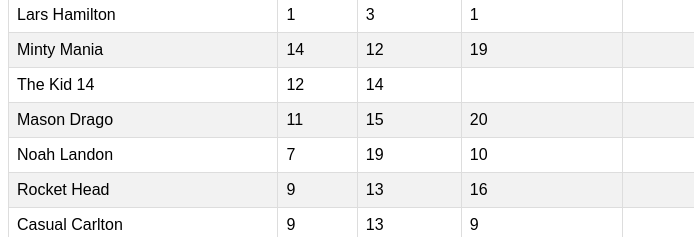
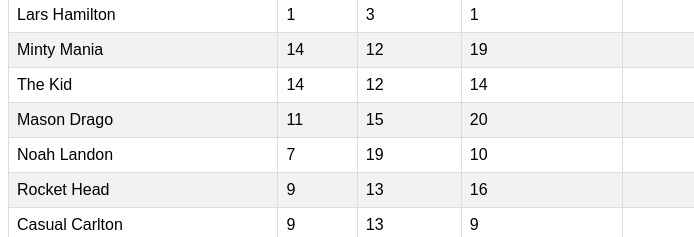
Before and after one commit to zhufio/zhufioo, a plain HTML site: page stats.html in a window 1280 px wide. Shown: the part 1111-1348 px from the top of the page, 0-694 px from the left. Drawn offline with Linux system fonts and the light colour scheme.

Commit message:
Update stats.html

```diff
--- a/stats.html
+++ b/stats.html
@@ -272,10 +272,10 @@
     <td></td>
   </tr>
   <tr>
-    <td>The Kid	14</td>
+    <td>The Kid</td>
+    <td>14</td>
     <td>12</td>
     <td>14</td>
-    <td></td>
     <td></td>
     <td></td>
     <td></td>
```
